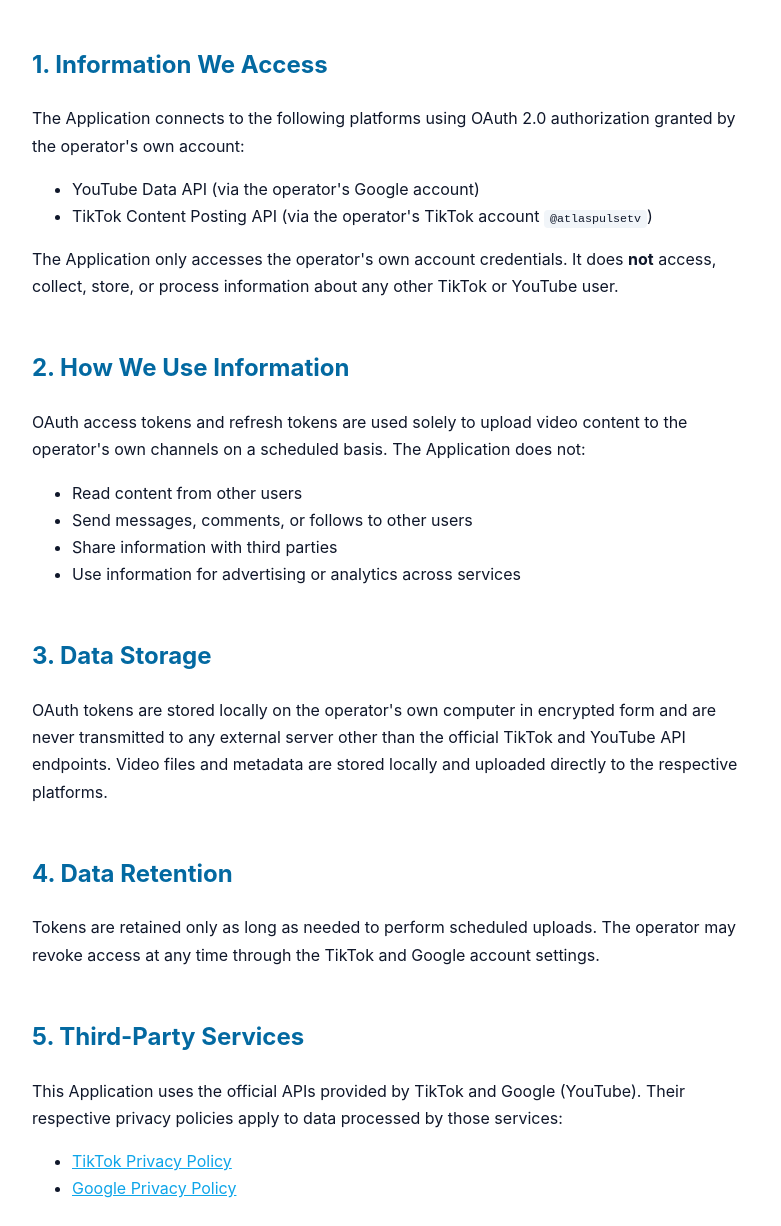
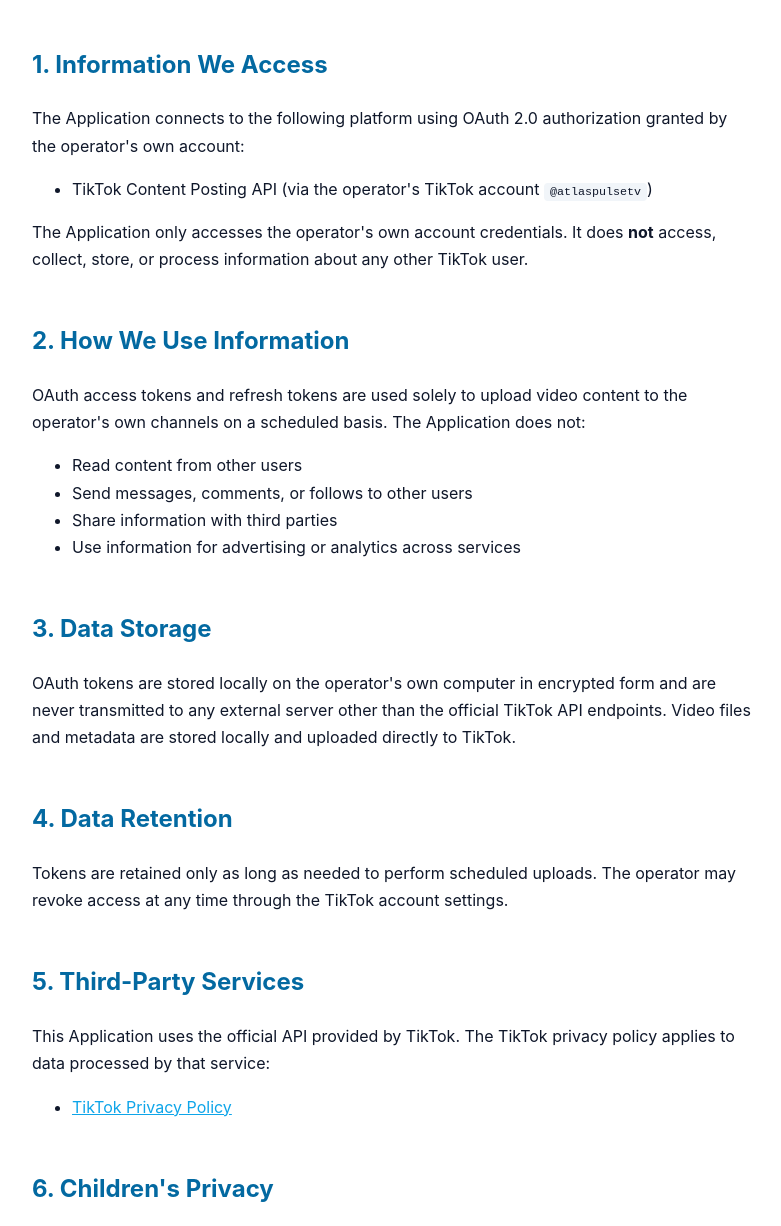
Before and after one commit to MR111111/atlaspulsetv, a plain HTML site: page privacy.html in a window 1280 px wide. Shown: the part 332-1558 px from the top of the page, without its empty margins (248-1029 px from the left). Drawn offline with Linux system fonts and the light colour scheme.

Commit message:
Remove non-TikTok channel references; keep TikTok-only scope for review

```diff
--- a/privacy.html
+++ b/privacy.html
@@ -24,12 +24,11 @@
   <p>This Privacy Policy describes how the <strong>Atlas Pulse Auto Poster</strong> application ("the Application") handles data when it accesses third-party APIs on behalf of its sole operator. The Application is operated solely by the owner of the <code>@atlaspulsetv</code> channels.</p>
 
   <h2>1. Information We Access</h2>
-  <p>The Application connects to the following platforms using OAuth 2.0 authorization granted by the operator's own account:</p>
+  <p>The Application connects to the following platform using OAuth 2.0 authorization granted by the operator's own account:</p>
   <ul>
-    <li>YouTube Data API (via the operator's Google account)</li>
     <li>TikTok Content Posting API (via the operator's TikTok account <code>@atlaspulsetv</code>)</li>
   </ul>
-  <p>The Application only accesses the operator's own account credentials. It does <strong>not</strong> access, collect, store, or process information about any other TikTok or YouTube user.</p>
+  <p>The Application only accesses the operator's own account credentials. It does <strong>not</strong> access, collect, store, or process information about any other TikTok user.</p>
 
   <h2>2. How We Use Information</h2>
   <p>OAuth access tokens and refresh tokens are used solely to upload video content to the operator's own channels on a scheduled basis. The Application does not:</p>
@@ -41,16 +40,15 @@
   </ul>
 
   <h2>3. Data Storage</h2>
-  <p>OAuth tokens are stored locally on the operator's own computer in encrypted form and are never transmitted to any external server other than the official TikTok and YouTube API endpoints. Video files and metadata are stored locally and uploaded directly to the respective platforms.</p>
+  <p>OAuth tokens are stored locally on the operator's own computer in encrypted form and are never transmitted to any external server other than the official TikTok API endpoints. Video files and metadata are stored locally and uploaded directly to TikTok.</p>
 
   <h2>4. Data Retention</h2>
-  <p>Tokens are retained only as long as needed to perform scheduled uploads. The operator may revoke access at any time through the TikTok and Google account settings.</p>
+  <p>Tokens are retained only as long as needed to perform scheduled uploads. The operator may revoke access at any time through the TikTok account settings.</p>
 
   <h2>5. Third-Party Services</h2>
-  <p>This Application uses the official APIs provided by TikTok and Google (YouTube). Their respective privacy policies apply to data processed by those services:</p>
+  <p>This Application uses the official API provided by TikTok. The TikTok privacy policy applies to data processed by that service:</p>
   <ul>
     <li><a href="https://www.tiktok.com/legal/privacy-policy">TikTok Privacy Policy</a></li>
-    <li><a href="https://policies.google.com/privacy">Google Privacy Policy</a></li>
   </ul>
 
   <h2>6. Children's Privacy</h2>
```
Also changed, not shown: index.html (+0 -3 lines), terms.html (+3 -4 lines).
